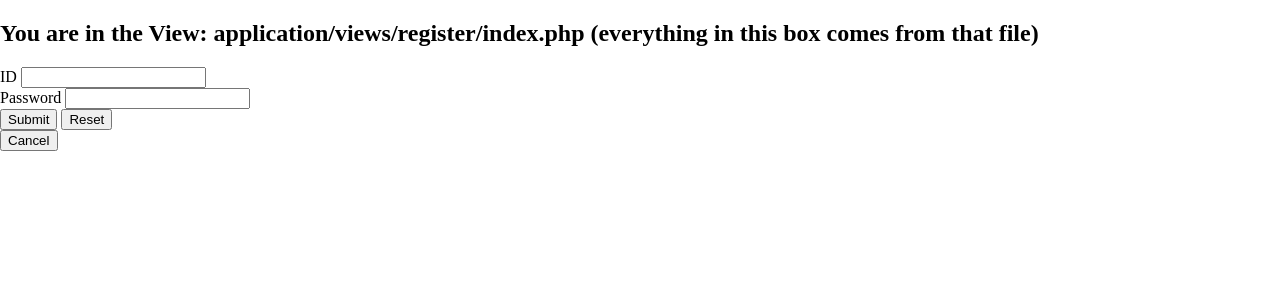
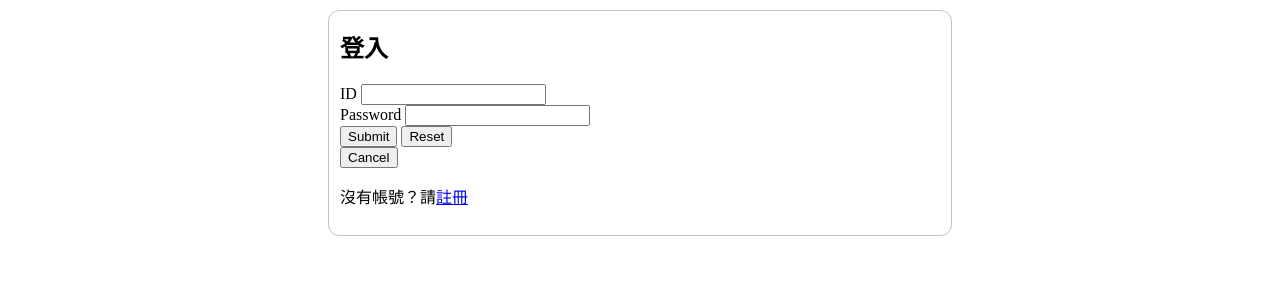
Before and after one commit to shao-hub/db_proj_2018, a PHP site: page /db_proj_2018/login in a window 1280 px wide. Shown: the part 65-365 px from the top of the page. Run offline with PHP 8.4, Linux system fonts and the light colour scheme; some libraries are stand-ins or nearby versions.

Commit message:
remove debug message from views and use <section> element

```diff
--- a/application/views/_templates/footer.php
+++ b/application/views/_templates/footer.php
@@ -1,2 +1,3 @@
+</div>
 </body>
 </html>
--- a/application/views/_templates/header.php
+++ b/application/views/_templates/header.php
@@ -62,11 +62,14 @@
         <span class="split-right"></span>
     </nav>
 </div>
+<div class='content'>
 <?php
     if (Msg::ChkMsgExist())
     {
         ?>
-        <h6><?php echo Msg::GetandClrMsg() ?></h6>
+    <section>
+        <p><?php echo Msg::GetandClrMsg() ?></p>
+    </section>
 <?php
     }
     ?>
--- a/application/views/anncs/add.php
+++ b/application/views/anncs/add.php
@@ -1,4 +1,4 @@
-<div class="content"><section>
+<section>
     <div>
         <h1>新增公告</h1>
         <form action="<?php echo URL; ?>anncs/add" id="add_anncs_form" method="POST">
@@ -13,4 +13,4 @@
         <textarea name="description" form="add_anncs_form"></textarea>
 
     </div>
-</section></div>
+</section>
--- a/application/views/anncs/detail.php
+++ b/application/views/anncs/detail.php
@@ -1,6 +1,6 @@
-<div class="content"><section>
+<section>
         <h1 style="word-wrap:break-word;"><?php if (isset($annc->title)) echo $annc->title; ?></h1>
         <?php if (isset($annc->date)) echo $annc->date; ?><br><br>
         <?php if (isset($annc->description)) echo $annc->description; ?>
 
-</section></div>
+</section>
--- a/application/views/anncs/index.php
+++ b/application/views/anncs/index.php
@@ -1,4 +1,4 @@
-<div class="content"><section>
+<section>
     <h1>最新公告</h1>
     <!-- main content output -->
     <div>
@@ -43,4 +43,4 @@
         </table>
 
     </div>
-</section></div>
+</section>
--- a/application/views/events/add.php
+++ b/application/views/events/add.php
@@ -1,5 +1,5 @@
-<div class="container">
-    <h2>You are in the View: application/views/events/add.php (everything in this box comes from that file)</h2>
+<section>
+    <h1>新增活動</h1>
     <!-- main content output -->
     <div>
         <form action="<?php echo URL; ?>events/add" id="add_event_form" method="POST">
@@ -16,4 +16,4 @@
         </form>
         <button onclick='location.href="<?php echo URL; ?>events";'>Cancel</button>
     </div>
-</div>
+</section>
--- a/application/views/events/edit.php
+++ b/application/views/events/edit.php
@@ -1,5 +1,5 @@
-<div class="container">
-    <h2>You are in the View: application/views/events/add.php (everything in this box comes from that file)</h2>
+<section>
+    <h1>修改活動</h1>
     <!-- main content output -->
     <div>
         <form action="<?php echo URL.'events/edit/'.$event_id; ?>" id="edit_event_form" method="POST">
@@ -16,4 +16,4 @@
         </form>
         <button onclick='location.href="<?php echo URL; ?>events";'>Cancel</button>
     </div>
-</div>
+</section>
--- a/application/views/events/index.php
+++ b/application/views/events/index.php
@@ -1,5 +1,5 @@
-<div class="container">
-    <h2>You are in the View: application/views/events/index.php (everything in this box comes from that file)</h2>
+<section>
+    <h1>活動列表</h1>
     <!-- main content output -->
     <div>
         <?php
@@ -41,4 +41,4 @@
         </table>
 
     </div>
-</div>
+</section>
--- a/application/views/events/signup.php
+++ b/application/views/events/signup.php
@@ -1,5 +1,5 @@
-
-
+<section>
+<h1>活動報名</h1>
  <form>
      <label>Team Name</label>
      <input type="text" id="team_name" name="name" value="" required><br>
@@ -19,3 +19,4 @@
  <button id="add_new_player">Add New Player</button><br>
  <button id="submit_team">Submit Team</button>
  <button onclick='location.href="<?php echo URL; ?>events";'>Cancel</button>
+</section>
--- a/application/views/events/status_footer.php
+++ b/application/views/events/status_footer.php
@@ -1,4 +1,4 @@
 </tbody>
 </table>
 </div>
-</div>
+</section>
--- a/application/views/events/status_header.php
+++ b/application/views/events/status_header.php
@@ -1,5 +1,5 @@
-<div class="container">
-    <h2>You are in the View: application/views/events/status_header.php (everything in this box comes from that file)</h2>
+<section>
+    <h1>報名狀況</h1>
     <!-- main content output -->
     <div>
         <?php
--- a/application/views/login/index.php
+++ b/application/views/login/index.php
@@ -1,5 +1,5 @@
-<div class="container">
-    <h2>You are in the View: application/views/register/index.php (everything in this box comes from that file)</h2>
+<section>
+    <h1>登入</h1>
     <!-- main content output -->
     <div>
         <form action="<?php echo URL; ?>login/loginAccount" method="POST">
@@ -12,4 +12,5 @@
         </form>
         <button onclick='location.href="<?php echo URL; ?>events";'>Cancel</button>
     </div>
-</div>
+    <p>沒有帳號？請<a href="<?= URL ?>register">註冊</a></p>
+</section>
--- a/application/views/problem/400.php
+++ b/application/views/problem/400.php
@@ -1,6 +1,4 @@
-<div class="content">
 <section>
     <h1>錯誤的請求</h1>
     <p>你正在嘗試駭入我們的網站！</p>
 </section>
-</div>
--- a/application/views/problem/403.php
+++ b/application/views/problem/403.php
@@ -1,6 +1,4 @@
-<div class="content">
 <section>
     <h1>這裡不是你應該來的地方喔</h1>
     <p>您可以按<a href="<?= URL ?>">這裡</a>，回到首頁</p>
 </section>
-</div>
--- a/application/views/problem/404.php
+++ b/application/views/problem/404.php
@@ -1,7 +1,5 @@
-<div class="content">
 <section>
     <h1>找不到網頁</h1>
     <p>連結可能已被移除，或是您輸入了錯誤網址</p>
     <p>您可以按<a href="<?= URL ?>">這裡</a>，回到首頁</p>
 </section>
-</div>
--- a/application/views/problem/405.php
+++ b/application/views/problem/405.php
@@ -1,6 +1,4 @@
-<div class="content">
 <section>
     <h1>方法不允許</h1>
     <p>你正在嘗試駭入我們的網站！</p>
 </section>
-</div>
--- a/application/views/register/index.php
+++ b/application/views/register/index.php
@@ -1,5 +1,5 @@
-<div class="container">
-    <h2>You are in the View: application/views/register/index.php (everything in this box comes from that file)</h2>
+<section>
+    <h1>註冊</h1>
     <!-- main content output -->
     <div>
         <script src="https://www.google.com/recaptcha/api.js" async defer></script>
@@ -24,4 +24,4 @@
         </form>
         <button onclick='location.href="<?php echo URL; ?>";'>Cancel</button>
     </div>
-</div>
+</section>
--- a/public/css/style.css
+++ b/public/css/style.css
@@ -73,10 +73,13 @@ section {
   border-style: solid;
   border-radius: 0.7em;
   padding: 0.7em;
-  padding-top: 0;
   max-width: 600px;
   margin-left: auto;
   margin-right: auto;
+}
+
+section h1:first-child, section h2:first-child {
+  margin-top: 0.3em;
 }
 
 .cyan-bg {
```
